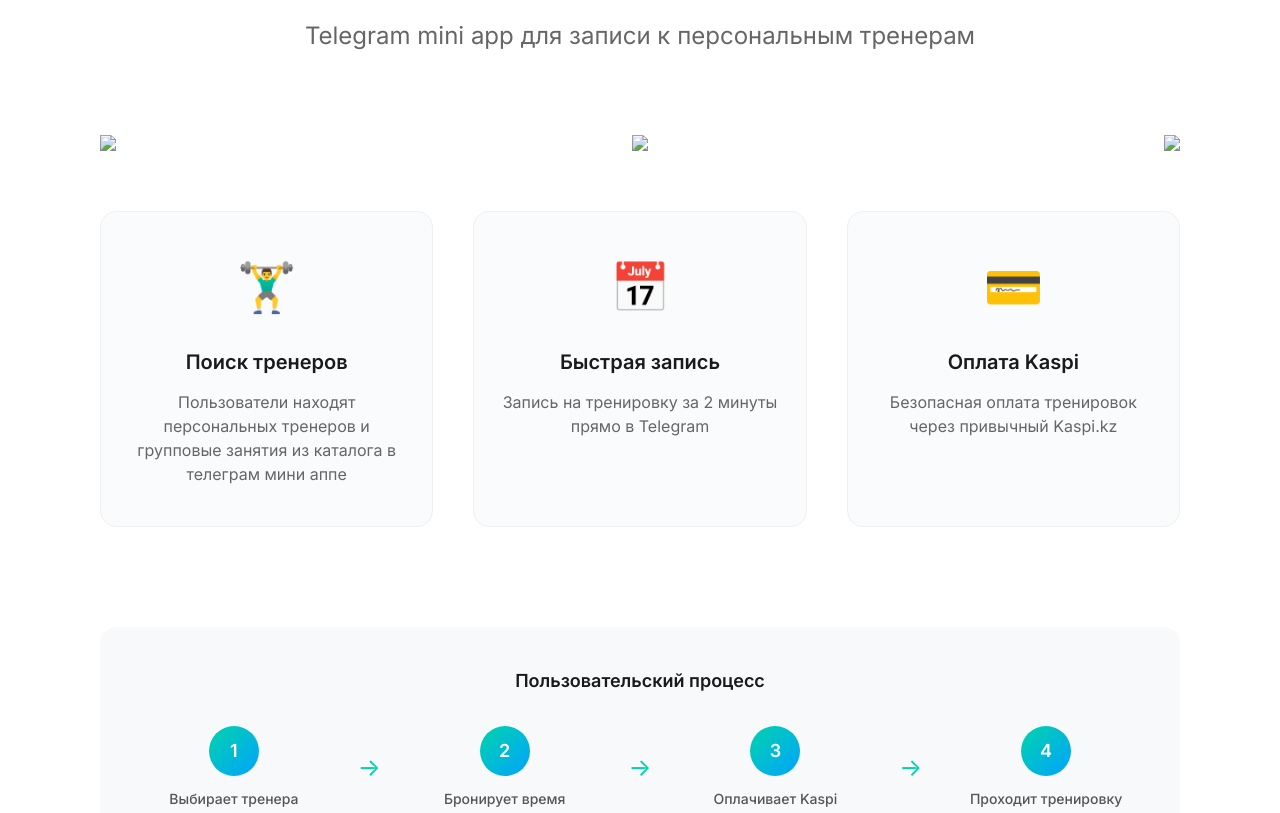
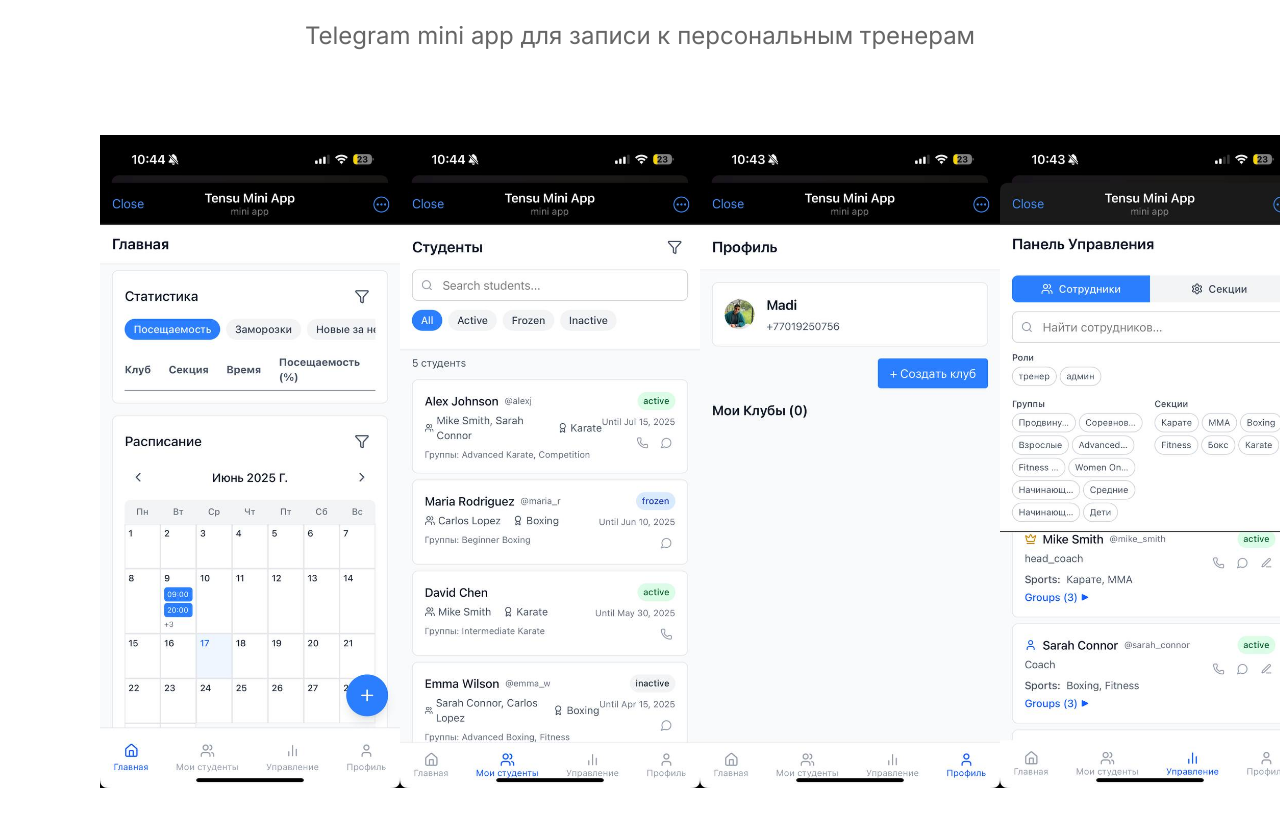
Before and after one commit to MADIBARCA/kaspi-api-presentation, a plain HTML site: page index.html in a window 1280 px wide. Shown: the part 960-1773 px from the top of the page. Drawn offline with Linux system fonts and the light colour scheme.

Commit message:
Update index.html

```diff
--- a/index.html
+++ b/index.html
@@ -549,9 +549,10 @@
             </div>
 
             <div style="display: flex; flex-direction: row; justify-content: space-between;">
-                <img src="./bellatra-pres-1"  style="max-width: 300px; height: auto;"/>
-                <img src="./bellatra-pres-2" style="max-width: 300px; height: auto;"/>
-                <img src="./bellatra-pres-3" style="max-width: 300px; height: auto;"/>
+                <img src="./bellatra-1.jpeg"  style="max-width: 300px; height: auto;"/>
+                <img src="./bellatra-2.jpeg" style="max-width: 300px; height: auto;"/>
+                <img src="./bellatra-3.jpeg" style="max-width: 300px; height: auto;"/>
+                <img src="./bellatra-4.jpeg" style="max-width: 300px; height: auto;"/>
             </div>
 
             <div class="features-grid">
```
